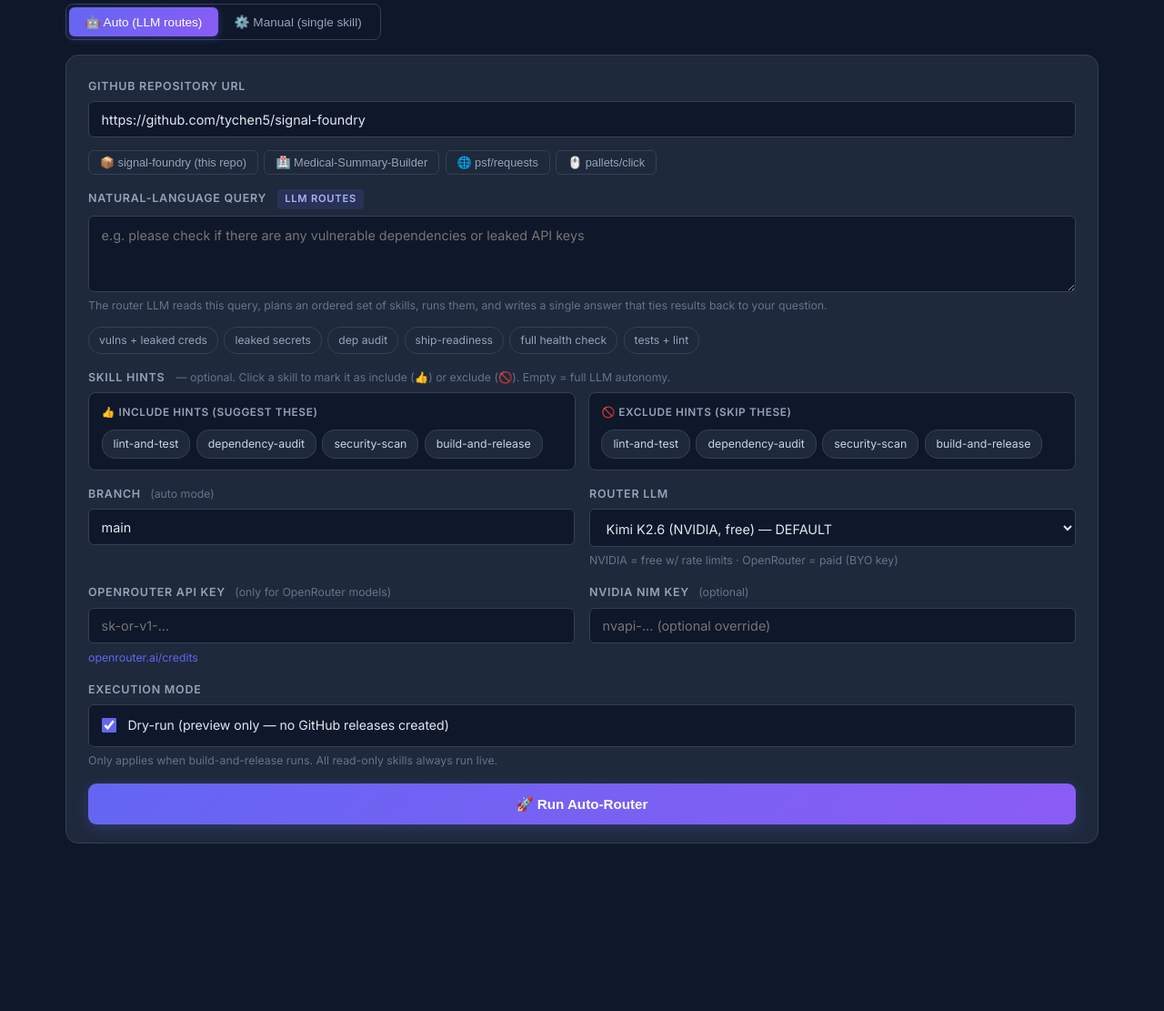
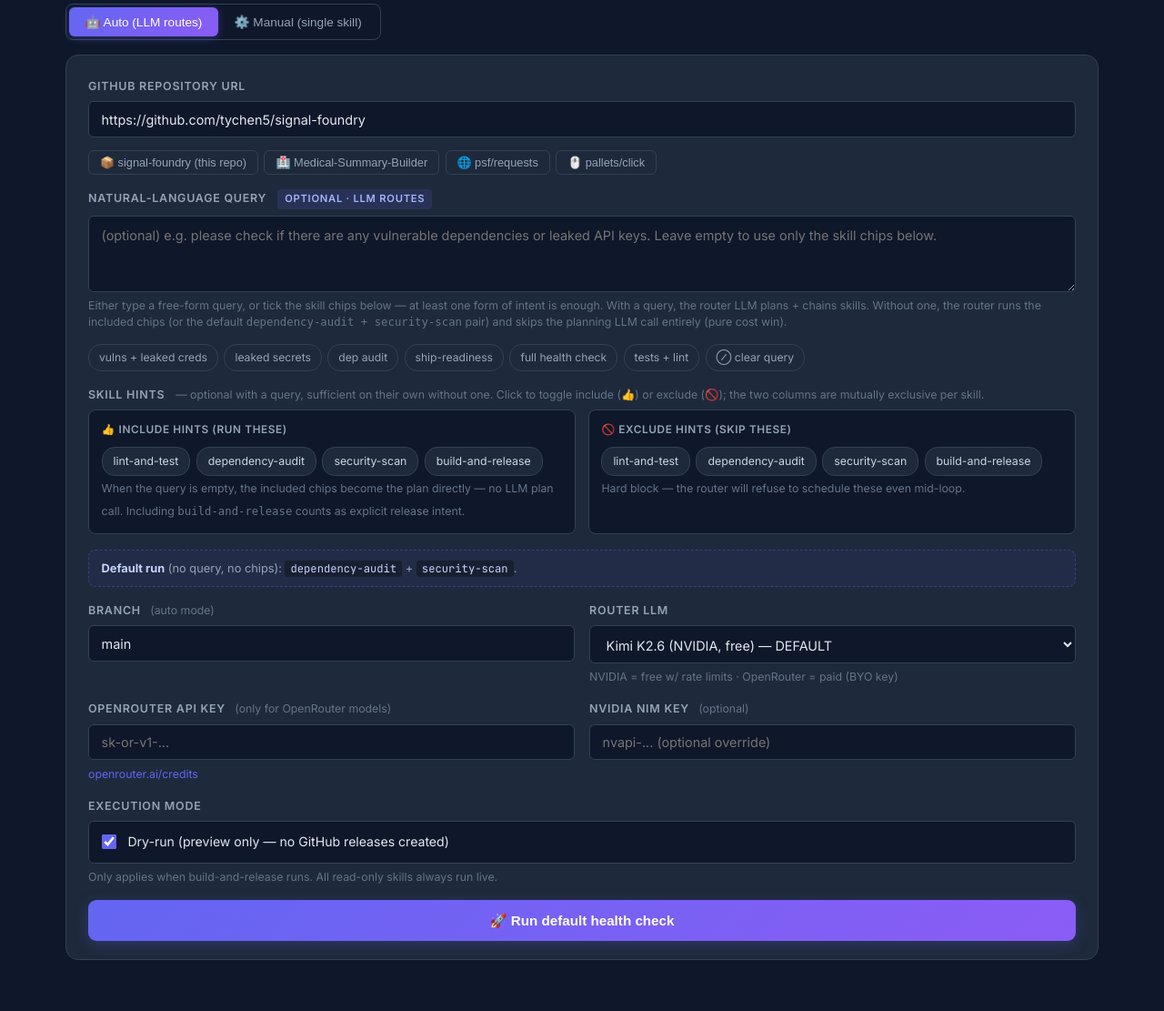
Before and after one commit to tychen5/signal-foundry, a FastAPI app: page /task1 in a window 1280 px wide. Shown: the part 230-1341 px from the top of the page at 91% size. Before the commit the page ends 1157 px from the top, so only its background shows below. Run offline with FastAPI, Linux system fonts and the light colour scheme.

Commit message:
feat(ui): overhaul Task 1 interface with auto-mode toggle and iteration tracking

```diff
--- a/templates/task1.html
+++ b/templates/task1.html
@@ -144,6 +144,12 @@
         .manual-only { display: none; }
         body.manual-mode .auto-only { display: none; }
         body.manual-mode .manual-only { display: block; }
+
+        /* Live "what will run" preview (auto mode, empty-query path) */
+        .run-preview { font-size: 0.8rem; color: #94a3b8; line-height: 1.5; padding: 0.6rem 0.85rem; background: rgba(99,102,241,0.06); border: 1px dashed rgba(99,102,241,0.35); border-radius: 8px; display: none; }
+        .run-preview.visible { display: block; }
+        .run-preview strong { color: #c7d2fe; }
+        .run-preview code { font-family: 'JetBrains Mono', monospace; background: rgba(0,0,0,0.3); padding: 1px 6px; border-radius: 3px; color: #c7d2fe; font-size: 0.76rem; }
         .cve-link { color: #60a5fa; text-decoration: none; font-size: 0.78rem; }
         .cve-link:hover { text-decoration: underline; }
         .no-issues { color: #22c55e; font-size: 0.85rem; padding: 0.4rem 0; }
@@ -188,9 +194,9 @@
             <div class="auto-only">
                 <div class="form-row">
                     <div class="form-group full">
-                        <label>Natural-language query <span class="mode-tag">LLM routes</span></label>
-                        <textarea id="nl-query" rows="2" placeholder="e.g. please check if there are any vulnerable dependencies or leaked API keys"></textarea>
-                        <small class="hint-text">The router LLM reads this query, plans an ordered set of skills, runs them, and writes a single answer that ties results back to your question.</small>
+                        <label>Natural-language query <span class="mode-tag">optional · LLM routes</span></label>
+                        <textarea id="nl-query" rows="2" placeholder="(optional) e.g. please check if there are any vulnerable dependencies or leaked API keys. Leave empty to use only the skill chips below."></textarea>
+                        <small class="hint-text">Either type a free-form query, or tick the skill chips below — at least one form of intent is enough. With a query, the router LLM plans + chains skills. Without one, the router runs the included chips (or the default <code>dependency-audit + security-scan</code> pair) and skips the planning LLM call entirely (pure cost win).</small>
                         <div class="nl-examples">
                             <span class="nl-example" onclick="setQuery('please check if there are any vulnerable dependencies or CVEs and any leaked credentials in the source code')">vulns + leaked creds</span>
                             <span class="nl-example" onclick="setQuery('scan for leaked api keys, hardcoded secrets, or anything sensitive committed to the repo')">leaked secrets</span>
@@ -198,22 +204,24 @@
                             <span class="nl-example" onclick="setQuery('is this repo safe to ship to production right now?')">ship-readiness</span>
                             <span class="nl-example" onclick="setQuery('do a full CI/CD health check on this repo')">full health check</span>
                             <span class="nl-example" onclick="setQuery('run the test suite and lint and report the failures')">tests + lint</span>
+                            <span class="nl-example" onclick="setQuery('')" title="Clear the query — useful when you want to run only via the chips">⊘ clear query</span>
                         </div>
                     </div>
                 </div>
 
                 <div class="form-row">
                     <div class="form-group full">
-                        <label>Skill hints <small class="hint-text" style="font-weight:400;text-transform:none;letter-spacing:0;margin-left:0.5rem;">— optional. Click a skill to mark it as include (👍) or exclude (🚫). Empty = full LLM autonomy.</small></label>
+                        <label>Skill hints <small class="hint-text" style="font-weight:400;text-transform:none;letter-spacing:0;margin-left:0.5rem;">— optional with a query, sufficient on their own without one. Click to toggle include (👍) or exclude (🚫); the two columns are mutually exclusive per skill.</small></label>
                         <div class="hint-grid">
                             <div class="hint-section">
-                                <h5>👍 Include hints (suggest these)</h5>
+                                <h5>👍 Include hints (run these)</h5>
                                 <div class="hint-chips" id="include-chips">
                                     <span class="hint-chip" data-skill="lint-and-test">lint-and-test</span>
                                     <span class="hint-chip" data-skill="dependency-audit">dependency-audit</span>
                                     <span class="hint-chip" data-skill="security-scan">security-scan</span>
                                     <span class="hint-chip" data-skill="build-and-release">build-and-release</span>
                                 </div>
+                                <small class="hint-text" style="margin-top:0.45rem">When the query is empty, the included chips become the plan directly — no LLM plan call. Including <code>build-and-release</code> counts as explicit release intent.</small>
                             </div>
                             <div class="hint-section">
                                 <h5>🚫 Exclude hints (skip these)</h5>
@@ -223,8 +231,10 @@
                                     <span class="hint-chip" data-skill="security-scan">security-scan</span>
                                     <span class="hint-chip" data-skill="build-and-release">build-and-release</span>
                                 </div>
+                                <small class="hint-text" style="margin-top:0.45rem">Hard block — the router will refuse to schedule these even mid-loop.</small>
                             </div>
                         </div>
+                        <div class="run-preview" id="run-preview" style="margin-top:0.7rem"></div>
                     </div>
                 </div>
             </div>
@@ -364,16 +374,19 @@
             const btnAuto = document.getElementById('mode-auto');
             const btnManual = document.getElementById('mode-manual');
             const runBtn = document.getElementById('run-btn');
+            const previewEl = document.getElementById('run-preview');
             if (mode === 'auto') {
                 document.body.classList.remove('manual-mode');
                 btnAuto.classList.add('active');
                 btnManual.classList.remove('active');
-                runBtn.textContent = '🚀 Run Auto-Router';
+                if (previewEl) previewEl.classList.add('visible');
+                updateRunPreview();  // recompute label for the current state
             } else {
                 document.body.classList.add('manual-mode');
                 btnAuto.classList.remove('active');
                 btnManual.classList.add('active');
                 runBtn.textContent = '🚀 Run Single Skill';
+                if (previewEl) previewEl.classList.remove('visible');
                 // Show dry-run row only for build-and-release in manual mode
                 updateDryRunVisibility();
             }
@@ -422,10 +435,57 @@
                     if (otherChip) otherChip.classList.remove('active', kind === 'include' ? 'exclude' : 'include');
                 }
             }
+            updateRunPreview();
         }
 
         function setQuery(text) {
             document.getElementById('nl-query').value = text;
+            updateRunPreview();
+        }
+
+        // Live "what will the router do?" hint. Mirrors the server-side branching
+        // in `auto_router.run_auto_router`:
+        //   - query present  → LLM plans (skills unknown until run-time)
+        //   - query empty + include hints → those chips ARE the plan
+        //   - query empty + no include → default pair (minus excludes)
+        //   - everything excluded → blocked
+        function updateRunPreview() {
+            if (_mode !== 'auto') return;
+            const previewEl = document.getElementById('run-preview');
+            const queryEl = document.getElementById('nl-query');
+            if (!previewEl || !queryEl) return;
+            const query = (queryEl.value || '').trim();
+            const inc = [..._includeHints];
+            const exc = [..._excludeHints];
+
+            let msg = '';
+            if (query && inc.length) {
+                msg = `<strong>LLM-routed</strong> from your query, with <code>${inc.join('</code> + <code>')}</code> pinned to the front of the plan.`;
+            } else if (query) {
+                msg = `<strong>LLM-routed</strong> — the router picks the skill order from your query.${exc.length ? ` Hard-excluded: <code>${exc.join('</code> <code>')}</code>.` : ''}`;
+            } else if (inc.length) {
+                // Hint-only mode — server skips the plan LLM call entirely.
+                const filtered = inc.filter(s => !exc.includes(s));
+                msg = `<strong>Hint-only run</strong> (no LLM plan call): <code>${filtered.join('</code> → <code>')}</code>.${exc.length ? ` Excluded: <code>${exc.filter(s=>!filtered.includes(s)).join('</code> <code>')}</code>.` : ''}`;
+            } else {
+                // No query AND no include hints. Server falls back to the safe default pair.
+                const defaults = ['dependency-audit', 'security-scan'].filter(s => !exc.includes(s));
+                if (defaults.length) {
+                    msg = `<strong>Default run</strong> (no query, no chips): <code>${defaults.join('</code> + <code>')}</code>${exc.length ? `, with <code>${exc.join('</code> <code>')}</code> excluded` : ''}.`;
+                } else {
+                    msg = `<strong>⚠ Nothing to run</strong> — every skill is excluded. Untick a chip or add an include / query.`;
+                }
+            }
+            previewEl.innerHTML = msg;
+            previewEl.classList.add('visible');
+
+            // Reflect the chosen mode in the run button label.
+            const runBtn = document.getElementById('run-btn');
+            if (runBtn && !runBtn.disabled) {
+                runBtn.textContent = query
+                    ? '🚀 Run Auto-Router'
+                    : (inc.length ? '🚀 Run selected skills' : '🚀 Run default health check');
+            }
         }
 
         // ────────────────────────────────────────────────────────────────
@@ -449,7 +509,9 @@
 
         setupChipBindings();
         hydrateSharedControls();
+        document.getElementById('nl-query').addEventListener('input', updateRunPreview);
         setMode('auto');
+        updateRunPreview();
 
         // ────────────────────────────────────────────────────────────────
         // Run dispatch
@@ -476,11 +538,21 @@
                 if (_mode === 'auto') {
                     const branch = document.getElementById('branch').value.trim() || 'main';
                     const query = document.getElementById('nl-query').value.trim();
-                    if (!query) { alert('Please enter a natural-language query.'); btn.disabled = false; btn.textContent = '🚀 Run Auto-Router'; return; }
+                    // No NL query AND no include hint AND every skill excluded ⇒ nothing to run.
+                    // Anything else is valid: pure-query mode, pure-chip mode, hint-only with
+                    // some chips excluded, or even "no query and no hints" (defaults to the
+                    // safe dep-audit + security-scan pair).
+                    const hasExcludedEverything = _excludeHints.size >= 4;
+                    if (!query && _includeHints.size === 0 && hasExcludedEverything) {
+                        alert("Every skill is excluded — there's nothing left for the router to run. Untick at least one exclude chip or add an include / query.");
+                        btn.disabled = false;
+                        btn.textContent = '🚀 Run Auto-Router';
+                        return;
+                    }
                     const payload = {
                         repo_url: repoUrl,
                         branch,
-                        natural_language_query: query,
+                        natural_language_query: query,  // may be empty — server treats as hint-only mode
                         include_skills_hint: [..._includeHints],
                         exclude_skills_hint: [..._excludeHints],
                         dry_run: dryRun,
```
